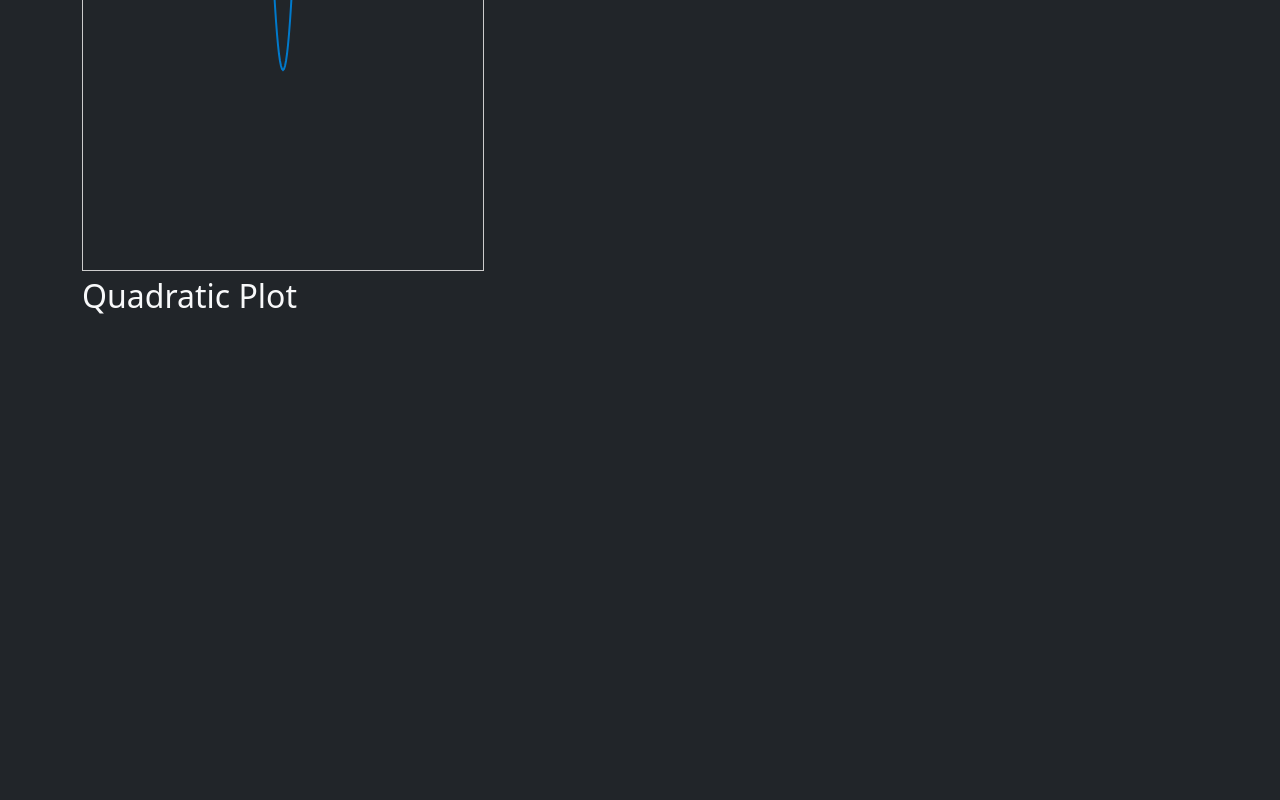
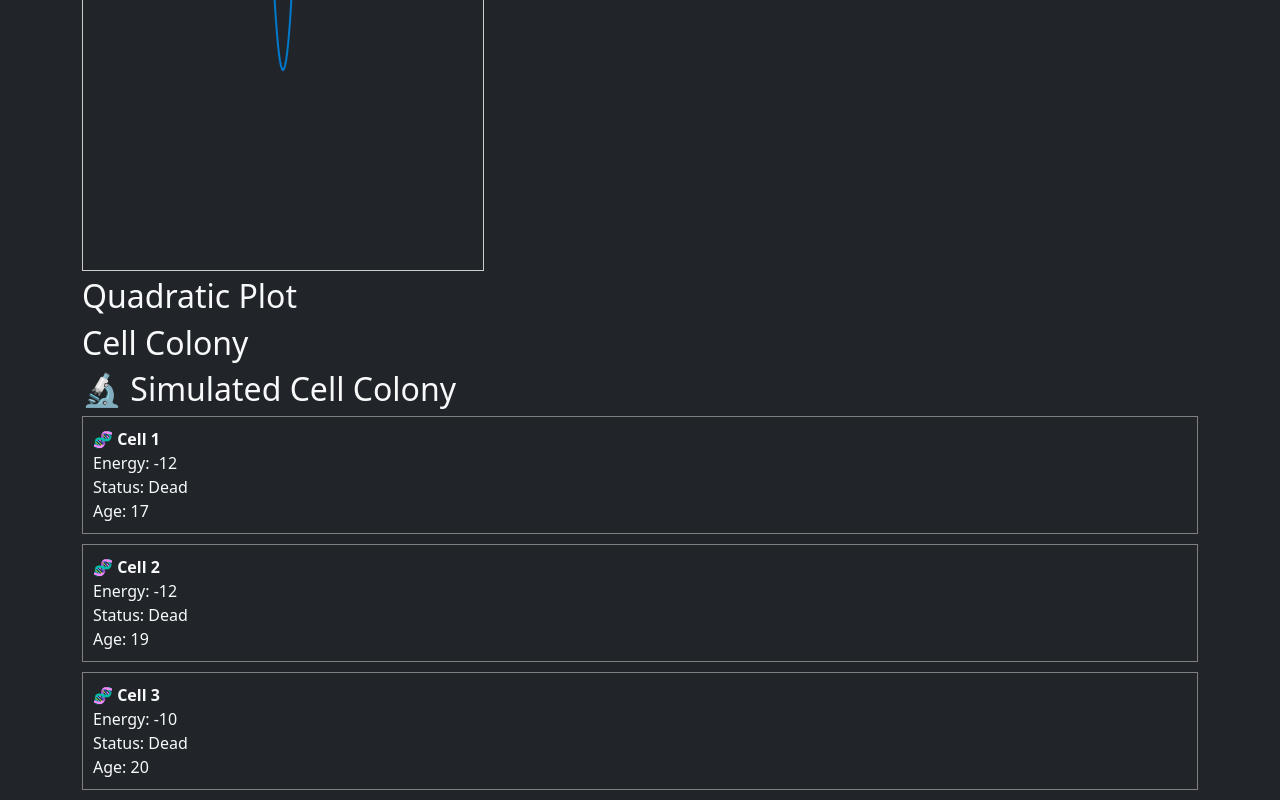
Before and after one commit to CristianSifuentes/reactory, a React (Create React App) app: page / in a window 1280 px wide. Shown: the part 646-1446 px from the top of the page. Before the commit the page ends 970 px from the top, so only its background shows below. Built offline with nearby package versions, Linux system fonts and the light colour scheme.

Commit message:
Working with useEffect, useState, useRef, setInterval

```diff
--- a/src/App.tsx
+++ b/src/App.tsx
@@ -1,3 +1,4 @@
+import { CellColony } from './components/Container';
 import { Counter } from './components/Counter';
 import { QuadraticController } from './components/QuadraticController';
 import { QuadraticPlot } from './components/QuadraticPlot';
@@ -19,6 +20,9 @@ function App() {
       <QuadraticController></QuadraticController>
       <h2>Quadratic Plot</h2>
       {/* <QuadraticPlot a={1} b={2} c={3}></QuadraticPlot> */}
+
+        <h2>Cell Colony</h2>
+        <CellColony></CellColony>
     </div>
   );
 }
--- /dev/null
+++ b/src/components/Cell.tsx
@@ -0,0 +1,46 @@
+import { clear } from "console";
+import { use, useEffect, useRef, useState } from "react";
+
+interface CellProps {
+    cellId: number;
+    cellType: string;
+    cellContent: string;
+    initialEnergy: number;
+}
+
+export const Cell = ({cellId, initialEnergy}: CellProps) => {
+
+    const [energy, setEnergy] = useState(initialEnergy);
+    const ageRef = useRef(0);
+    const [alive, setAlive] = useState(true);
+
+    useEffect(() => {
+
+        const interval = setInterval(() => {
+            ageRef.current += 1;
+            setEnergy((prevEnergy) => prevEnergy - 1); // Energy depletes per second
+
+            if(energy <= 0) {
+                setAlive(false);
+                clearInterval(interval);
+             console.log(`Cell ${cellId} has died at age ${ageRef.current}`);
+            }else {
+               console.log(`Cell ${cellId} | Energy: ${energy} | Age: ${ageRef.current}`);
+
+            }
+            return () => {clearInterval(interval)};
+
+        }, 1000);
+
+
+    }, [energy]);
+
+    return (
+        <div style={{ padding: 10, border: '1px solid gray', marginBottom: 10 }}>
+        <strong>🧬 Cell {cellId}</strong><br />
+        Energy: {energy}<br />
+        Status: {alive ? "Alive" : "Dead"}<br />
+        Age: {ageRef.current}
+        </div>
+    );
+}
--- /dev/null
+++ b/src/components/Container.tsx
@@ -0,0 +1,12 @@
+import { Cell } from "./Cell";
+
+export const CellColony = () => {
+  return (
+    <div>
+      <h2>🔬 Simulated Cell Colony</h2>
+      <Cell cellId={1} initialEnergy={5} cellType={""} cellContent={""} />
+      <Cell cellId={2} initialEnergy={7} cellType={""} cellContent={""} />
+      <Cell cellId={3} initialEnergy={10} cellType={""} cellContent={""} />
+    </div>
+  );
+};
```
